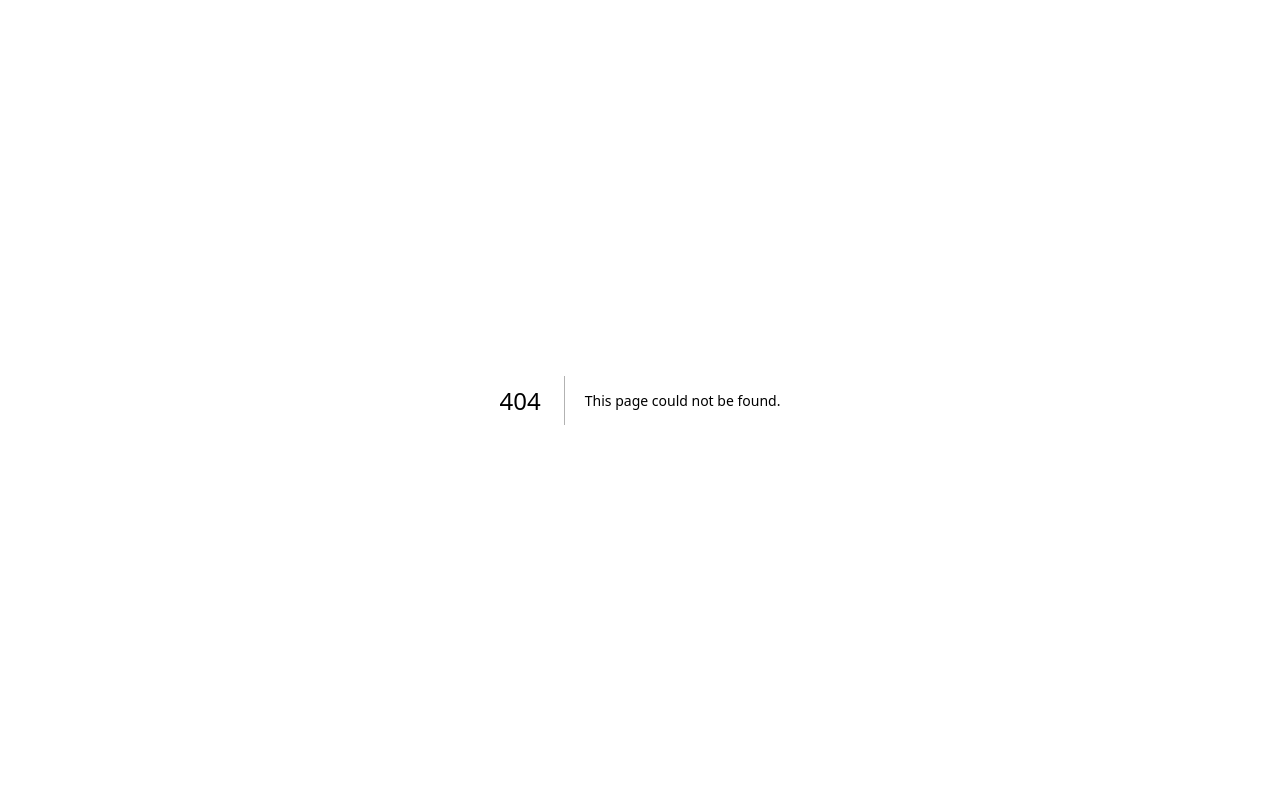
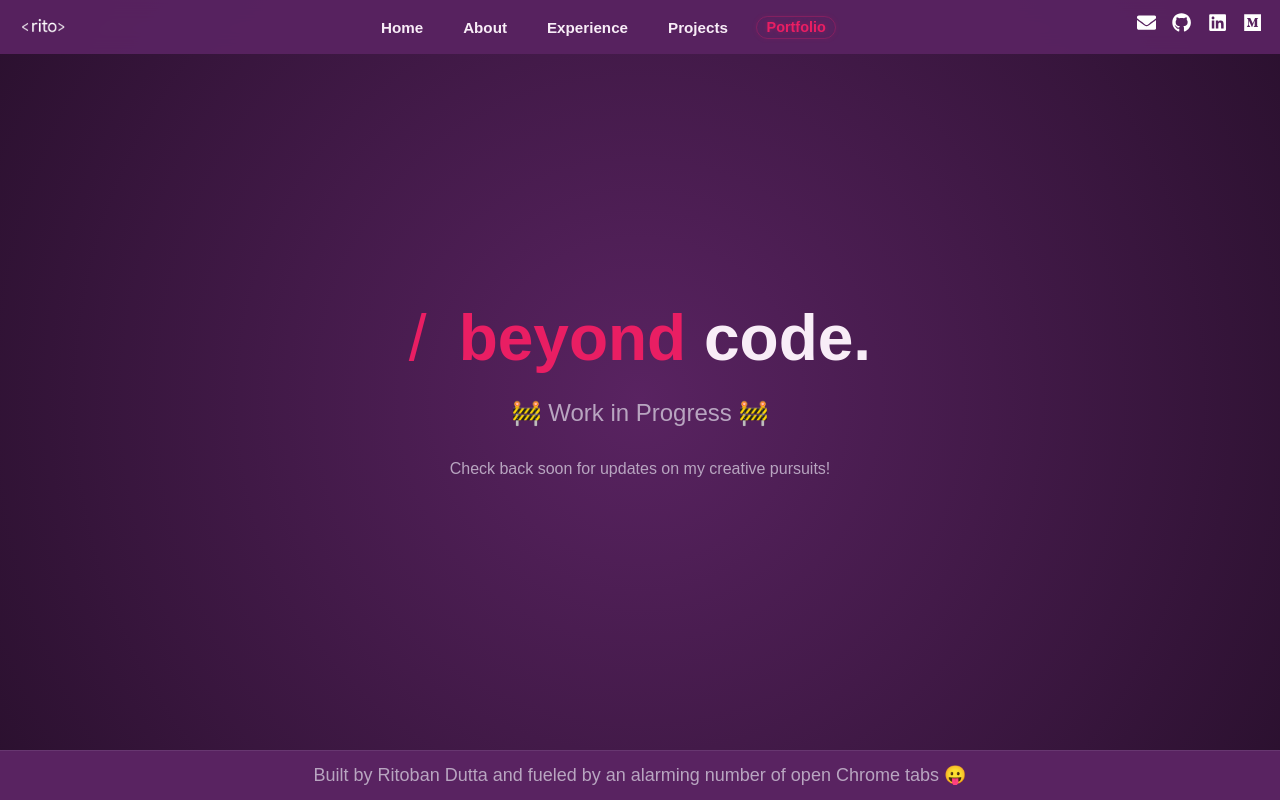
Before and after one commit to ritoban23/Portfolio-website, a Next.js app: page /beyond in a window 1280 px wide. Before the commit this address had no page. Built offline with nearby package versions, Linux system fonts and the light colour scheme; a web font is replaced by a local one.

Commit message:
Update: Add Beyond page and enhance Topbar navigation with special button

```diff
--- /dev/null
+++ b/app/beyond/page.tsx
@@ -0,0 +1,34 @@
+import Topbar from "@/components/Topbar";
+import BackToTop from "@/components/BackToTop";
+
+export default function BeyondPage() {
+  return (
+    <div style={{ display: "flex", flexDirection: "column", minHeight: "100vh" }}>
+      <Topbar />
+      <main style={{ flex: "1", display: "flex", alignItems: "center", justifyContent: "center" }}>
+        <section className="reveal" style={{ textAlign: "center" }}>
+          <div className="container">
+            <h1 className="sectionTitle" style={{ fontSize: "clamp(2.5rem, 5vw, 4rem)", marginBottom: "1rem" }}>
+              <span style={{ color: "var(--clr-accent)" }}>beyond</span> code.
+            </h1>
+            <div style={{ maxWidth: "700px", margin: "0 auto", color: "var(--clr-neutral)", fontSize: "1.5rem", lineHeight: "1.6" }}>
+              <p>
+                🚧 Work in Progress 🚧
+              </p>
+              <p style={{ fontSize: "1rem", marginTop: "1rem" }}>
+                Check back soon for updates on my creative pursuits!
+              </p>
+            </div>
+          </div>
+        </section>
+      </main>
+      <footer className="footer">
+        <p>
+          Built by Ritoban Dutta and fueled by an alarming number of open Chrome
+          tabs 😛
+        </p>
+      </footer>
+      <BackToTop />
+    </div>
+  );
+}
--- a/app/globals.css
+++ b/app/globals.css
@@ -1021,3 +1021,48 @@ body {
   transform: translateY(-5px);
   border-color: var(--clr-accent);
 }
+
+/* Special Nav Button */
+.special-nav-btn {
+  color: var(--clr-accent) !important;
+  text-shadow: 0 0 5px rgba(233, 30, 99, 0.3);
+  border: 1px solid rgba(233, 30, 99, 0.3);
+  border-radius: 20px;
+  padding: 0.15rem 0.6rem;
+  box-shadow: 0 0 5px rgba(233, 30, 99, 0.1);
+  animation: pulse-glow 2s infinite ease-in-out;
+  font-weight: 600;
+  font-size: 0.9rem;
+}
+
+.special-nav-btn:hover {
+  animation: pulse-glow-hover 1s infinite ease-in-out;
+  transform: translateY(-1px);
+  background: rgba(233, 30, 99, 0.05);
+}
+
+@keyframes pulse-glow {
+  0%, 100% {
+    text-shadow: 0 0 5px rgba(233, 30, 99, 0.3);
+    box-shadow: 0 0 5px rgba(233, 30, 99, 0.1), inset 0 0 2px rgba(233, 30, 99, 0.05);
+    border-color: rgba(233, 30, 99, 0.3);
+  }
+  50% {
+    text-shadow: 0 0 10px rgba(233, 30, 99, 0.6);
+    box-shadow: 0 0 10px rgba(233, 30, 99, 0.3), inset 0 0 5px rgba(233, 30, 99, 0.1);
+    border-color: rgba(233, 30, 99, 0.6);
+  }
+}
+
+@keyframes pulse-glow-hover {
+  0%, 100% {
+    text-shadow: 0 0 8px rgba(233, 30, 99, 0.5);
+    box-shadow: 0 0 8px rgba(233, 30, 99, 0.2), inset 0 0 4px rgba(233, 30, 99, 0.1);
+    border-color: rgba(233, 30, 99, 0.5);
+  }
+  50% {
+    text-shadow: 0 0 15px rgba(233, 30, 99, 0.8);
+    box-shadow: 0 0 15px rgba(233, 30, 99, 0.5), inset 0 0 8px rgba(233, 30, 99, 0.2);
+    border-color: rgba(233, 30, 99, 0.8);
+  }
+}
--- a/components/ScrollEffects.tsx
+++ b/components/ScrollEffects.tsx
@@ -1,7 +1,10 @@
 "use client";
 import { useEffect } from 'react';
+import { usePathname } from 'next/navigation';
 
 export default function ScrollEffects(){
+  const pathname = usePathname();
+
   useEffect(() => {
     // Reveal elements
   const reveals = Array.from(document.querySelectorAll('.reveal')) as HTMLElement[];
@@ -34,7 +37,7 @@ export default function ScrollEffects(){
     sections.forEach(s => secObs.observe(s));
 
     return () => { revealObs.disconnect(); secObs.disconnect(); };
-  }, []);
+  }, [pathname]);
 
   return null;
 }
--- a/components/Topbar.tsx
+++ b/components/Topbar.tsx
@@ -2,11 +2,13 @@
 import Link from 'next/link';
 import Image from 'next/image';
 import { useEffect, useState } from 'react';
+import { usePathname } from 'next/navigation';
 import { FaGithub, FaLinkedin, FaMedium, FaEnvelope } from 'react-icons/fa';
 
 export default function Topbar() {
   const [open, setOpen] = useState(false);
   const [scrolled, setScrolled] = useState(false);
+  const pathname = usePathname();
 
   useEffect(() => {
     const onScroll = () => {
@@ -51,7 +53,7 @@ export default function Topbar() {
         position: 'absolute',
         bottom: 0,
         left: 0,
-        height: '3px',
+        height: '2px',
         background: 'var(--clr-accent)',
         width: '0%',
         transition: 'width 0.1s ease-out',
@@ -62,8 +64,8 @@ export default function Topbar() {
           <Image
             src="/img/devrito.png"
             alt="Ritoban Dutta"
-            width={40}
-            height={40}
+            width={50}
+            height={50}
             style={{
               objectFit: 'contain',
               filter: 'invert(1) brightness(2)'
@@ -75,10 +77,17 @@ export default function Topbar() {
       {/* Desktop Navigation */}
       <nav className="nav-desktop" aria-label="Primary">
         <ul className="navList">
-          <li><Link className="navLink" href="#home">Home</Link></li>
-          <li><Link className="navLink" href="#about">About</Link></li>
-          <li><Link className="navLink" href="#experience">Experience</Link></li>
-          <li><Link className="navLink" href="#projects">Projects</Link></li>
+          <li><Link className="navLink" href="/#home">Home</Link></li>
+          <li><Link className="navLink" href="/#about">About</Link></li>
+          <li><Link className="navLink" href="/#experience">Experience</Link></li>
+          <li><Link className="navLink" href="/#projects">Projects</Link></li>
+          <li>
+            {pathname === '/beyond' ? (
+              <Link className="navLink special-nav-btn" href="/">Portfolio</Link>
+            ) : (
+              <Link className="navLink special-nav-btn" href="/beyond">Beyond Code</Link>
+            )}
+          </li>
         </ul>
       </nav>
 
@@ -116,11 +125,18 @@ export default function Topbar() {
       {/* Mobile Navigation */}
       <nav id="primary-nav" className={`nav ${open ? 'open' : ''}`} aria-label="Primary">
         <ul className="navList" onClick={() => setOpen(false)} role="menubar">
-          <li><Link className="navLink" href="#home">Home</Link></li>
-          <li><Link className="navLink" href="#about">About</Link></li>
-          <li><Link className="navLink" href="#experience">Experience</Link></li>
-          <li><Link className="navLink" href="#projects">Projects</Link></li>
-          <li><Link className="navLink" href="#contact">Contact</Link></li>
+          <li><Link className="navLink" href="/#home">Home</Link></li>
+          <li><Link className="navLink" href="/#about">About</Link></li>
+          <li><Link className="navLink" href="/#experience">Experience</Link></li>
+          <li><Link className="navLink" href="/#projects">Projects</Link></li>
+          <li>
+            {pathname === '/beyond' ? (
+              <Link className="navLink special-nav-btn" href="/">Portfolio</Link>
+            ) : (
+              <Link className="navLink special-nav-btn" href="/beyond">Beyond Code</Link>
+            )}
+          </li>
+          <li><Link className="navLink" href="/#contact">Contact</Link></li>
         </ul>
 
         <div className="social-icons-mobile">
```
